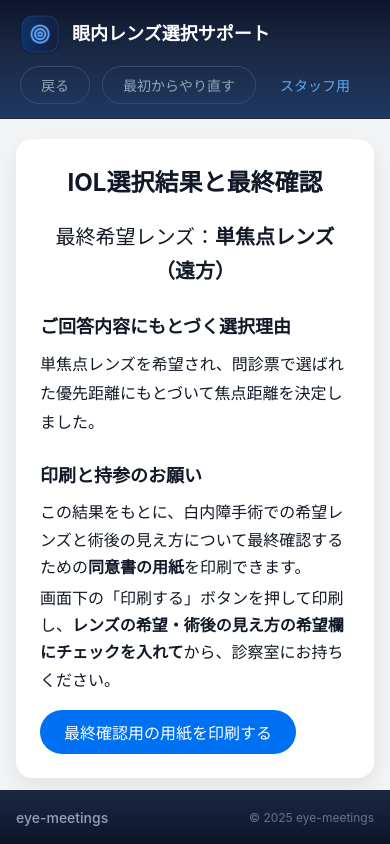
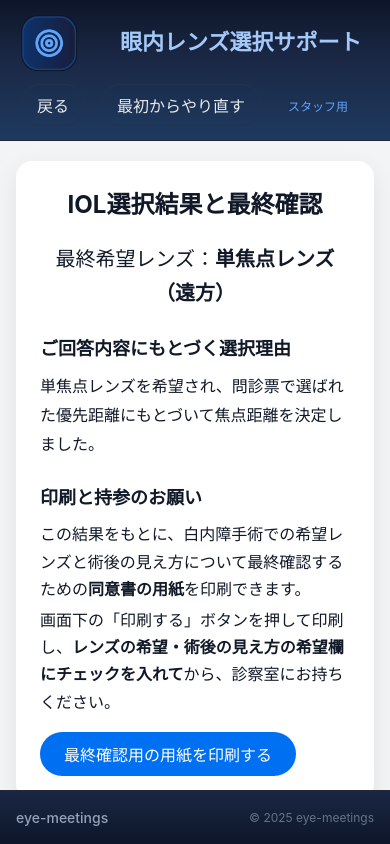
Before and after one commit to mariko4796/iol-app-v3, a Next.js app: page /result in a window 390 px wide. Built offline with nearby package versions, Linux system fonts and the light colour scheme.

Commit message:
singleFocusChoiceからプレミアム選択削除、UI修正

```diff
--- a/app/components/AppHeader.tsx
+++ b/app/components/AppHeader.tsx
@@ -20,6 +20,11 @@ export default function AppHeader() {
     }
   };
 
+  const handleGoHome = () => {
+  reset();
+  router.push("/");
+};
+
   const handleStaffLogs = () => {
     router.push("/staff-logs");
   };
@@ -40,7 +45,7 @@ export default function AppHeader() {
         </div>
 
 <div className="app-header-buttons">
-          {!isHome && (
+  {!isHome && !isStaffLogs && (
     <button className="header-btn" onClick={handleBack}>
       戻る
     </button>
@@ -48,6 +53,11 @@ export default function AppHeader() {
   {!isHome && !isStaffLogs && (
     <button className="header-btn" onClick={handleReset}>
       最初からやり直す
+    </button>
+  )}
+  {isStaffLogs && (
+    <button className="header-btn" onClick={handleGoHome}>
+      最初に戻る
     </button>
   )}
   <button className="header-btn-staff" onClick={handleStaffLogs}>
--- a/app/globals.css
+++ b/app/globals.css
@@ -51,43 +51,43 @@ body {
 .app-header-left {
   display: flex;
   align-items: center;
-  gap: 12px;
+  gap: 42px;
 }
 
 .app-header-logo {
-  width: 40px;
-  height: 40px;
+  width: 52px;
+  height: 52px;
   border-radius: 8px;
 }
 
 .app-header-title {
-  font-size: 18px;
+  font-size: 22px;
   font-weight: 600;
-  color: #ffffff;
+  color: #a4c9f9;
 }
 
 .app-header-buttons {
   display: flex;
   align-items: center;
-  gap: 12px;
+  gap: 14px;
 }
 
 /* ナビボタン（eye-meetingsタグ風） */
 .header-btn {
-  padding: 8px 20px;
+  padding: 8px 16px;
   border-radius: 9999px;
-  border: 1px solid #3a4a6a;
+  border: 1px solid #25324d;
   background: transparent;
-  font-size: 14px;
+  font-size: 16px;
   font-weight: 400;
   cursor: pointer;
-  color: #94a3b8;
+  color: #e8eaed;
   transition: all 0.2s ease;
 }
 
 .header-btn:hover {
-  background: rgba(255, 255, 255, 0.08);
-  border-color: #4a5a7a;
+  background: #1e3a5f;
+  border-color: #1e3a5f;
   color: #cbd5e1;
 }
 
@@ -96,7 +96,7 @@ body {
   padding: 8px 12px;
   border: none;
   background: transparent;
-  font-size: 14px;
+  font-size: 12px;
   font-weight: 400;
   cursor: pointer;
   color: #60a5fa;
@@ -359,6 +359,11 @@ body {
     gap: 12px;
   }
 
+  .app-header-logo {
+  width: 58px;
+  height: 58px;
+}
+
   .app-header-buttons {
     width: 100%;
     flex-wrap: wrap;
```
Also changed, not shown: app/extra/page.tsx (+5 -22 lines). Lines whose indentation alone changed are shown as unchanged.
